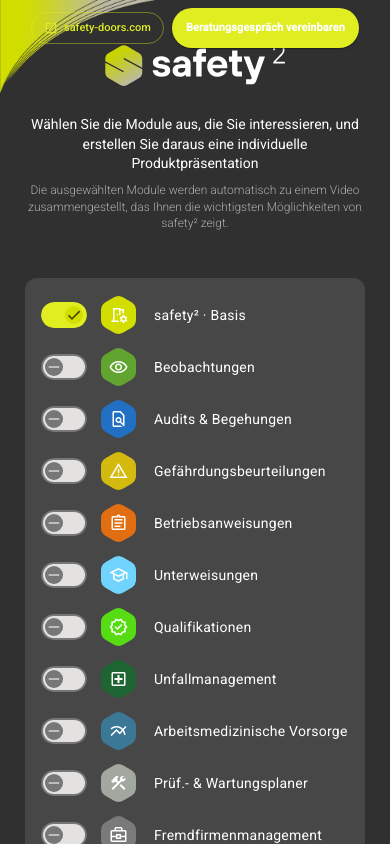
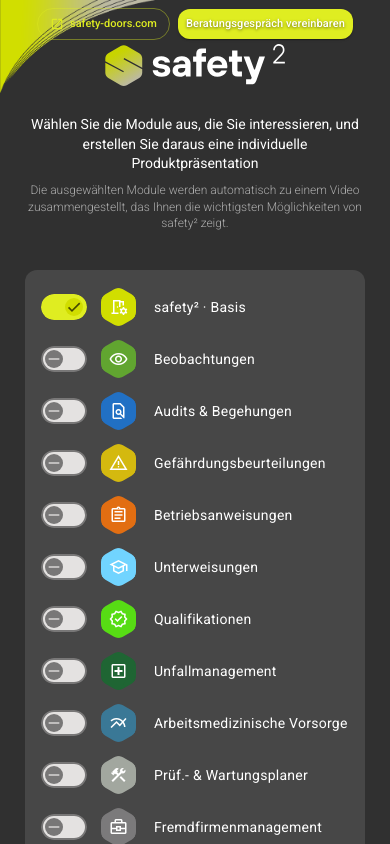
Before and after one commit to Diyar1877/safety-video-generator, an Angular app: page / in a window 390 px wide. Shown: the top 844 px of the page. Built offline with nearby package versions, Linux system fonts and the light colour scheme; no server answers.

Commit message:
fix: Basis-Toggle gesperrt mit Overlay + Beratung-Btn kleiner

```diff
--- a/src/app/app.scss
+++ b/src/app/app.scss
@@ -37,15 +37,19 @@
 .beratung-btn {
   background: $safety-color !important;
   color: white !important;
-  font-weight: 600;
-  font-size: 13px;
-  border-radius: 20px;
-  padding: 6px 18px;
+  font-weight: 450;
+  font-size: 12px;
+  border-radius: 12px;
+  padding: 3px 10px;
+  height: 34px;
   white-space: nowrap;
+  color: white !important;
+  text-shadow: 0 1px 3px rgba(0, 0, 0, 0.5);
 
   @media (max-width: 480px) {
     font-size: 11px;
-    padding: 5px 14px;
+    padding: 3px 8px;
+    height: 30px;
   }
 }
 
--- a/src/app/shared/contact-dialog/contact-dialog.component.html
+++ b/src/app/shared/contact-dialog/contact-dialog.component.html
@@ -59,12 +59,14 @@
     @for (mod of modules; track mod.name; let i = $index) {
       @if (i > 0) {
         <div class="module-toggle">
+          @if (mod.name === 'userAdministration') {
+            <div class="locked-overlay"
+                 matTooltip="Das Modul Basis ist immer mit dem Paket"
+                 matTooltipPosition="below"></div>
+          }
           <mat-slide-toggle
             [ngModel]="mod.enabled"
-            (ngModelChange)="mod.enabled = $event"
-            [class.locked]="mod.name === 'userAdministration'"
-            [matTooltip]="mod.name === 'userAdministration' ? 'Das Modul Basis ist immer mit dem Paket' : ''"
-            matTooltipPosition="below">
+            (ngModelChange)="mod.enabled = $event">
             <div class="hexagon-small {{ mod.name }}">
               <div class="hex-icon-div-small">
                 <mat-icon class="hexIcon" fontSet="material-symbols-outlined">{{ mod.icon }}</mat-icon>
--- a/src/app/shared/contact-dialog/contact-dialog.component.scss
+++ b/src/app/shared/contact-dialog/contact-dialog.component.scss
@@ -147,6 +147,7 @@
 }
 
 .module-toggle {
+  position: relative;
   width: calc(50% - 8px);
 
   @media (max-width: 480px) {
@@ -175,9 +176,15 @@
   }
 }
 
-::ng-deep .mat-mdc-slide-toggle.locked .mdc-switch,
-::ng-deep .mat-mdc-slide-toggle.locked .mdc-label {
-  pointer-events: none;
+.locked-overlay {
+  position: absolute;
+  top: 0;
+  left: 0;
+  width: 100%;
+  height: 100%;
+  z-index: 100;
+  user-select: none;
+  cursor: default;
 }
 
 // ── Basis Hint ──────────────────────────────────────────────────────────────
--- a/src/app/shared/module-list/module-list.component.html
+++ b/src/app/shared/module-list/module-list.component.html
@@ -1,12 +1,14 @@
 <mat-card-content class="block-fields">
   @for (module of modules; track module.name) {
     <div class="half-width">
+      @if (module.name === 'userAdministration') {
+        <div class="locked-overlay"
+             matTooltip="Das Modul Basis ist immer mit dem Paket"
+             matTooltipPosition="below"></div>
+      }
       <mat-slide-toggle
         [ngModel]="module.enabled"
-        (ngModelChange)="module.enabled = $event"
-        [class.locked]="module.name === 'userAdministration'"
-        [matTooltip]="module.name === 'userAdministration' ? 'Das Modul Basis ist immer mit dem Paket' : ''"
-        matTooltipPosition="below">
+        (ngModelChange)="module.enabled = $event">
         <div class="hexagon-small {{ module.name }}">
           <div class="hex-icon-div-small">
             <mat-icon class="hexIcon" fontSet="material-symbols-outlined">
--- a/src/app/shared/module-list/module-list.component.scss
+++ b/src/app/shared/module-list/module-list.component.scss
@@ -21,9 +21,19 @@
   }
 }
 
-::ng-deep .mat-mdc-slide-toggle.locked .mdc-switch,
-::ng-deep .mat-mdc-slide-toggle.locked .mdc-label {
-  pointer-events: none;
+.half-width {
+  position: relative;
+}
+
+.locked-overlay {
+  position: absolute;
+  top: 0;
+  left: 0;
+  width: 100%;
+  height: 100%;
+  z-index: 100;
+  user-select: none;
+  cursor: default;
 }
 
 :host ::ng-deep .mdc-label {
--- a/src/app/shared/module-list/module-list.component.ts
+++ b/src/app/shared/module-list/module-list.component.ts
@@ -30,4 +30,5 @@
     { name: 'hazardousSubstance', label: 'Gefahrstoffmanagement',        file: '12-Gefahrstoffe.mp4',                 enabled: false },
     { name: 'controlling',        label: 'Monitoring',                   file: '13-Monitoring.mp4',                   enabled: false },
   ];
+
 }
```
